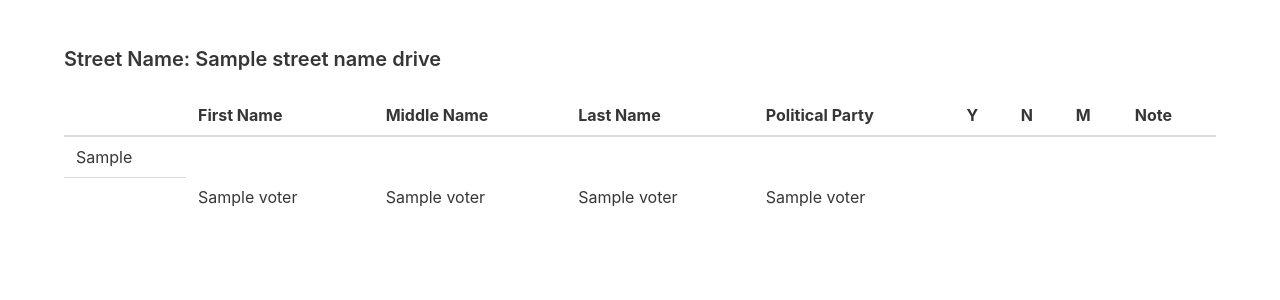
After one commit to 0x11c11e/anaheim_data_flask, a Flask app: template templates/search_voters_printable.html in a window 1280 px wide. The commit adds this page. Shown: the top 300 px of the page. Run offline with Flask 2, Linux system fonts and the light colour scheme; the template is opened without the code that fills it: most values are stand-ins (such as "Sample title", 1, 10 or a date in 2020); parts of the project's set-up code (start-up, migrations or seed data) failed here and were passed over; some libraries are stand-ins or nearby versions.

Commit message:
printable format

```diff
--- a/app.py
+++ b/app.py
@@ -35,8 +35,28 @@ def search_streets(streetname):
 
     return render_template('results_streets.html', streets=streets, md5_hash=md5_hash, results=len(streets))
 
+@app.route('/search/voters/printable/<string:street_name>', methods=['GET'])
+def search_voters_printable(street_name):
+    grouped_voters, street_name, dt = search_voters(street_name)
+
+    return render_template('search_voters_printable.html', grouped_voters=grouped_voters, street_name=street_name, dt=dt)
 
 @app.route('/search/voters/<string:street_name>', methods=['GET'])
+def search_voters_html(street_name):
+    grouped_voters, street_name, dt = search_voters(street_name)
+
+    return render_template('search_voters.html', grouped_voters=grouped_voters, street_name=street_name, dt=dt)
+
+
+@app.route('/search/voter/<string:voter_id>', methods=['GET'])
+def search_voter(voter_id):
+    street_name_hash = session.get('street_name_hash', 'not set')
+    if street_name_hash in 'not set':
+        return render_template('error.html', error='No street name hash found in session')
+    voter = r[street_name_hash][voter_id]
+
+    return render_template('voter.html', voter=voter)
+
 def search_voters(street_name):
     voters = {}
     street_name_hash = md5_hash(street_name)
@@ -61,18 +81,7 @@ def search_voters(street_name):
             grouped_odds[group] = grouped_voters[group]
     grouped_voters = grouped_odds | grouped_evens
 
-    return render_template('search_voters.html', grouped_voters=grouped_voters, street_name=street_name, dt=dt)
-
-
-@app.route('/search/voter/<string:voter_id>', methods=['GET'])
-def search_voter(voter_id):
-    street_name_hash = session.get('street_name_hash', 'not set')
-    if street_name_hash in 'not set':
-        return render_template('error.html', error='No street name hash found in session')
-    voter = r[street_name_hash][voter_id]
-
-    return render_template('voter.html', voter=voter)
-
+    return grouped_voters, street_name, dt
 
 def md5_hash(string):
 
--- a/templates/results_streets.html
+++ b/templates/results_streets.html
@@ -10,7 +10,7 @@
           {% for street in streets %}
           <div class="list-item tags">
             <li>
-              <a href="/search/voters/{{ street }}">{{ street }} street</a>
+              <a href="/search/voters/{{ street }}">{{ street }} street</a> (<a href="/search/voters/printable/{{ street_name }}/{{ street }}">click here for printable format</a>)
             </li>
           </div>
           {% endfor %}
--- /dev/null
+++ b/templates/search_voters_printable.html
@@ -0,0 +1,57 @@
+<!DOCTYPE html>
+<html>
+  <head>
+    <meta charset="utf-8" />
+    <meta name="viewport" content="width=device-width, initial-scale=1" />
+    <title>{{ street_name }} | Lorri galloway</title>
+    <link
+      rel="stylesheet"
+      href="https://cdn.jsdelivr.net/npm/bulma@0.9.4/css/bulma.min.css"
+    />
+    <script
+      defer
+      src="https://cdnjs.cloudflare.com/ajax/libs/font-awesome/6.1.2/js/all.min.js"
+    ></script>
+  </head>
+  <body>
+    <section class="section">
+      <div class="container">
+        <p class="title is-5">Street Name: {{ street_name }} drive</p>
+        <table class="table is-fullwidth">
+          <thead>
+            <tr>
+              <td></td>
+              <th>First Name</th>
+              <th>Middle Name</th>
+              <th>Last Name</th>
+              <th>Political Party</th>
+              <th>Y</th>
+              <th>N</th>
+              <th>M</th>
+              <th>Note</th>
+            </tr>
+          </thead>
+          <tbody>
+            {% for grouped_voter in grouped_voters %}
+            <tr>
+              <td>{{ grouped_voter }}</td>
+            </tr>
+            {% for voter in grouped_voters[grouped_voter] %}
+            <tr>
+              <td></td>
+              <td>{{ voter[5] }}</td>
+              <td>{{ voter[6] }}</td>
+              <td>{{ voter[4] }}</td>
+              <td>{{ voter[38] }}</td>
+              <td></td>
+              <td></td>
+              <td></td>
+              <td></td>
+            </tr>
+            {% endfor %} {% endfor %}
+          </tbody>
+        </table>
+      </div>
+    </section>
+  </body>
+</html>
```
